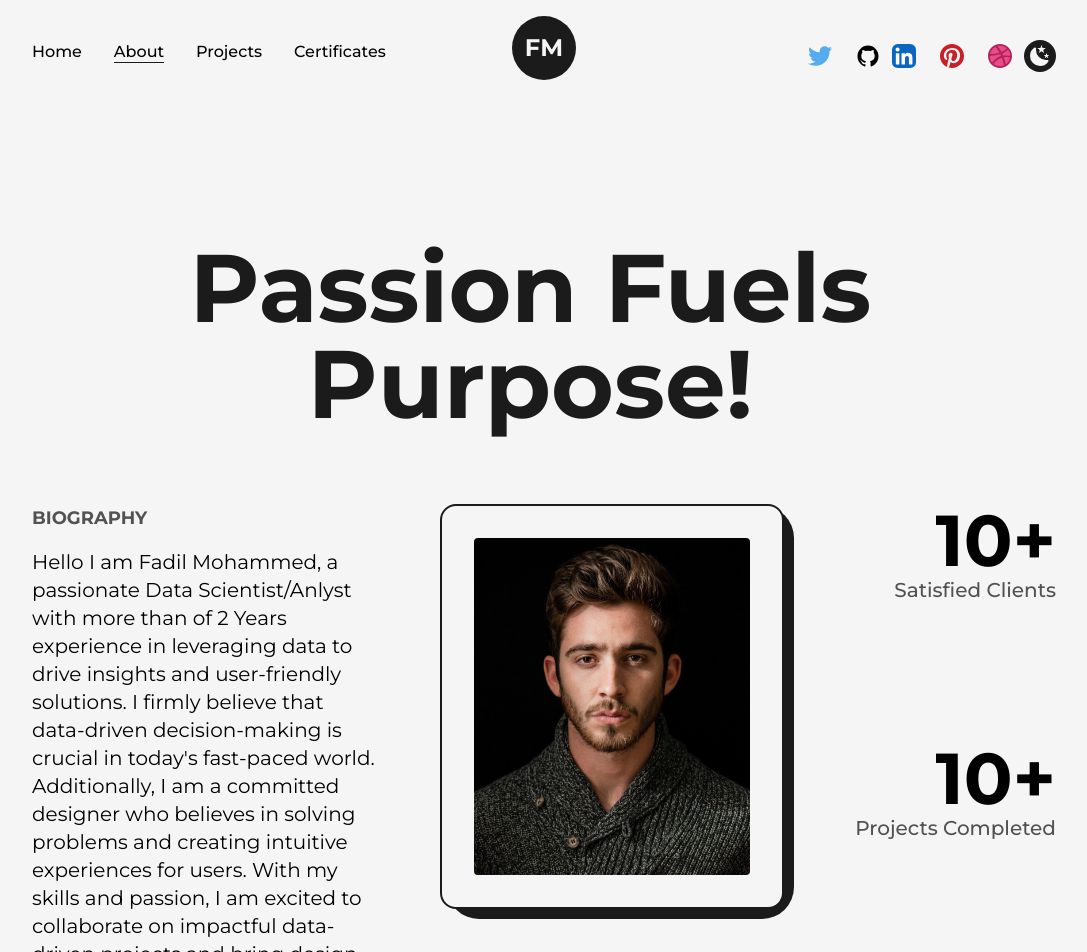
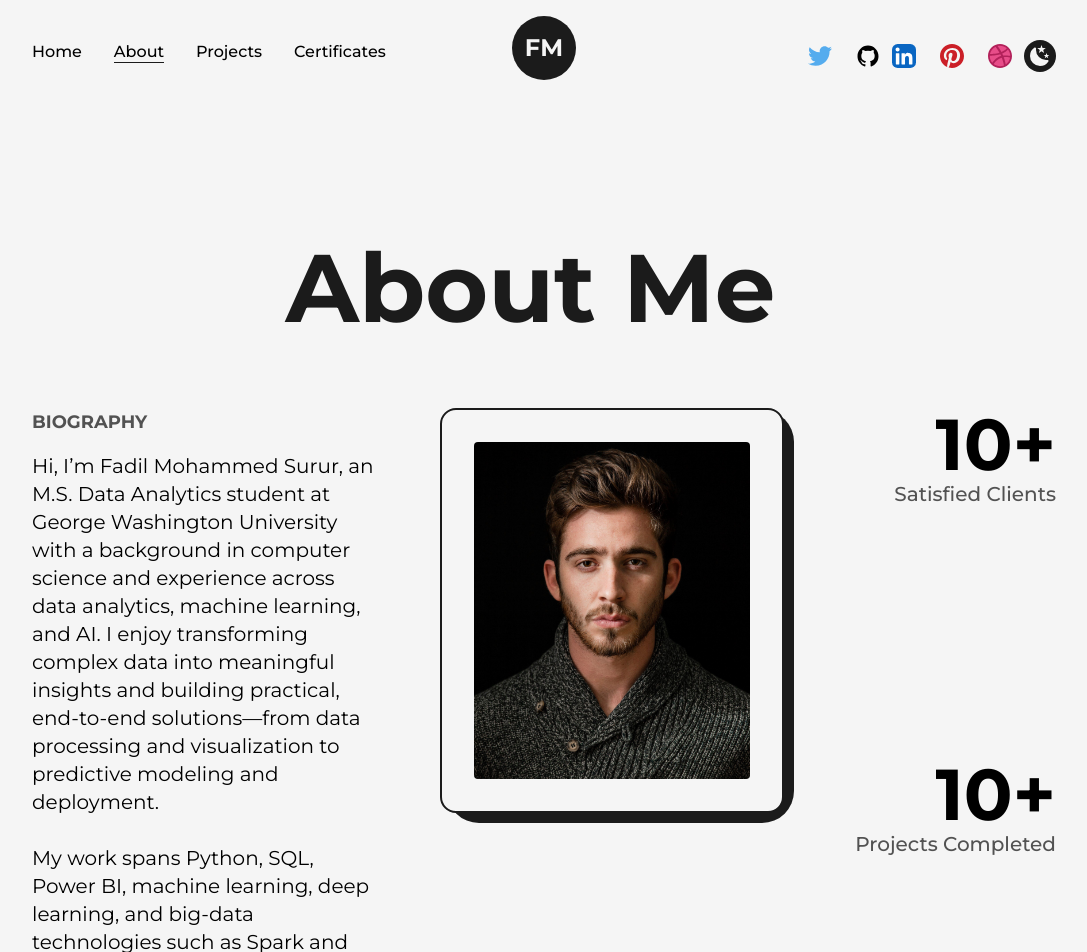
Before and after one commit to Fadil1212/Portfolio, a Next.js app: page /about in a window 1280 px wide. Shown: the top 952 px of the page, without its empty margins (96-1183 px from the left). Built offline with nearby package versions, Linux system fonts and the light colour scheme.

Commit message:
Update biography and portfolio metrics

```diff
--- a/src/pages/about.js
+++ b/src/pages/about.js
@@ -49,12 +49,12 @@ const about = () => {
             <main className='flex w-full flex-col items-center justify-center dark:text-light'>
 
                 <Layout>
-                    <AnimatedText text="Passion Fuels Purpose!" className='mb-16 lg:!text-7xl sm:!text-6xl xs:!text-4xl sm:mb-8 dark:text-purple' />
+                    <AnimatedText text="About Me" className='mb-16 lg:!text-7xl sm:!text-6xl xs:!text-4xl sm:mb-8 dark:text-purple' />
                     <div className='grid w-full grid-cols-8 gap-16 sm:gap-8'>
                         <div className='col-span-3 flex flex-col items-start justify-start xl:col-span-4 md:order-2 md:col-span-8'>
                             <h2 className='mb-4 text-lg font-bold uppercase text-dark/75 dark:text-light/75'>Biography</h2>
                            <p className='font-normal  text-xl '>
-                         Hello I am Fadil Mohammed, a passionate Data Scientist/Anlyst  with more than of 2 Years experience in leveraging data to drive insights and user-friendly solutions. I firmly believe that data-driven decision-making is crucial in today's fast-paced world. Additionally, I am a committed designer who believes in solving problems and creating intuitive experiences for users. With my skills and passion, I am excited to collaborate on impactful data-driven projects and bring design excellence to your next endeavor. Let's work together to create valuable insights and enjoyable user experiences!</p>
+                         Hi, I’m Fadil Mohammed Surur, an M.S. Data Analytics student at George Washington University with a background in computer science and experience across data analytics, machine learning, and AI. I enjoy transforming complex data into meaningful insights and building practical, end-to-end solutions—from data processing and visualization to predictive modeling and deployment.<br/><br/>My work spans Python, SQL, Power BI, machine learning, deep learning, and big-data technologies such as Spark and Kafka. I’ve built projects involving graph neural networks, real-time data pipelines, business intelligence dashboards, and interactive AI applications. I’m especially interested in using data and AI to solve real-world problems and support better decision-making.</p>
 
 
 
```
